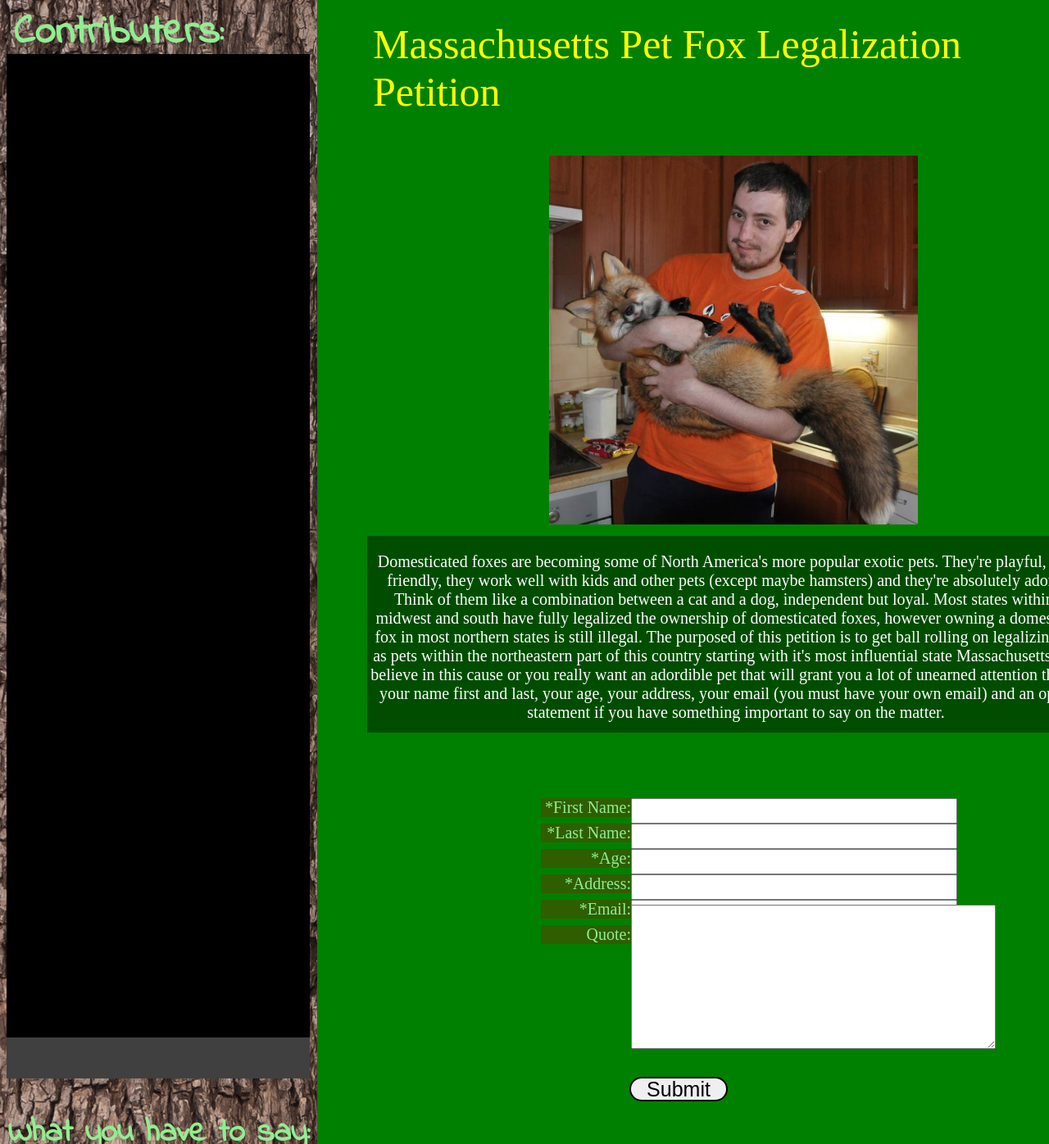
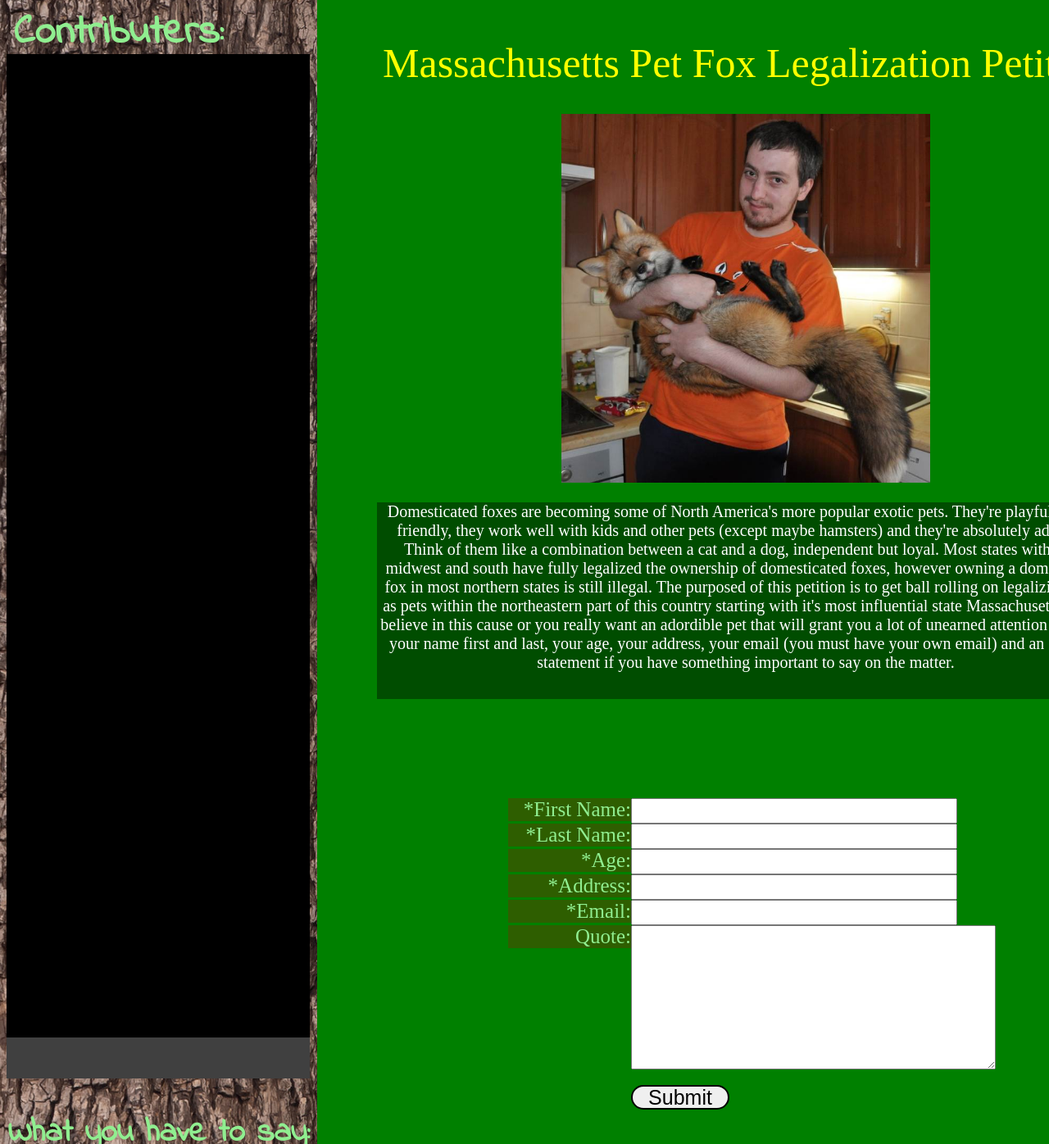
Before and after one commit to Peter-White/petition_site_app, a plain HTML site: page index.html in a window 1280 px wide. Shown: the part 26-1422 px from the top of the page at 82% size. Drawn offline with nearby package versions, Linux system fonts and the light colour scheme; no server answers.

Commit message:
Seems To Work

```diff
--- a/index.html
+++ b/index.html
@@ -64,10 +64,12 @@
 <div style="overflow:auto;" id="printquote"></div>
 </div>
 
-<div id="carousel">
+  <div id="box">
+  <h1>Massachusetts Pet Fox Legalization Petition</h1>
+  <div id="carousel">
     <img src="" name="slide" height="450" width="450">
   </div>
-<script type="text/javascript">
+  <script type="text/javascript">
     var pic=1
       function scroll(){
         document.images.slide.src=eval("image"+pic+".src")
@@ -79,15 +81,12 @@
       }
       scroll()
   </script>
-
-  <h1>Massachusetts Pet Fox Legalization Petition</h1>
-  <div id="box">
     <p>Domesticated foxes are becoming some of North America's more popular exotic pets. They're playful, they're friendly, they work well with kids and other pets (except maybe hamsters) and they're absolutely adorable. Think of them like a combination between a cat and a dog, independent but loyal. Most states within the midwest and south have fully legalized the ownership of domesticated foxes, however owning a domesticated fox in most northern states is still illegal.
 
     The purposed of this petition is to get ball rolling on legalizing foxes as pets within the northeastern part of this country starting with it's most influential state Massachusetts. If you believe in this cause or you really want an adordible pet that will grant you a lot of unearned attention then sign your name first and last, your age, your address, your email (you must have your own email) and an optional statement if you have something important to say on the matter.</p>
   </div>
 
-  <div id="inputs">
+<div id="inputs">
   <label for="id" id="title">*First Name:</label>
   <input type="text" value="" id="first_name">
   <br>
@@ -104,13 +103,12 @@
   <input type="text" value="" id="email">
   <br>
   <label for="id" id="title">Quote:</label>
-  </div>
   <br>
   <textarea id="quote" cols="47" rows="10"></textarea>
   </form>
   <br>
-
   <button id="submit">Submit</button>
+</div>
 
   <script src="https://code.jquery.com/jquery-2.1.4.js"></script>
   <script src="app.js" type="text/javascript"></script>
--- a/styles.css
+++ b/styles.css
@@ -3,18 +3,20 @@ body {
   background-size: 1000px;
 }
 
-#carousel {
-  position: absolute;
-  left: 670px;
-  bottom: 130px;
+#box #carousel {
+
 }
 
-h1 {
+#box {
   position: absolute;
-  left: 455px;
+  left: 460px;
+  top: 40px;
+  text-align: center;
+}
+
+#box h1 {
   color: yellow;
   font-size: 50px;
-  bottom: 600px;
   font-family: 'Tinos', serif;
   font-weight: 400;
 }
@@ -28,11 +30,12 @@ h1 {
 #title {
   position: absolute;
   color: lightgreen;
-  width: 110px;
+  width: 150px;
   font-size: 20px;
   background: rgba(92, 61, 0, 0.5);
   right: 200px;
   text-align: right;
+  font-size: 25px;
 }
 
 #inputs {
@@ -42,36 +45,30 @@ h1 {
   top: 1000px;
 }
 
-#quote {
-	position: absolute;
-  left: 770px;
-  top: 1130px;
+#inputs textarea {
+  position: absolute;
   font-size: 15px;
+  top: 155px;
 }
 
-#box {
-  position: absolute;
+#box p {
   width: 900px;
   height: 240px;
   text-align: center;
-  margin: 0 0 0 440px;
   color: white;
   font-size: 20px;
   background: rgba(0,0,0,0.4);
-  top: 680px;
 }
 
-#submit {
+#inputs #submit {
   position: absolute;
   width: 120px;
   height: 30px;
-  margin: 90px 0 0 743px;
   font-size: 25px;
-  top: 1250px;
   border: 2px solid;
   border-radius: 25px;
   line-height: 50%;
-  left: 25px;
+  top: 350px;
 }
 
 #counter {
```
